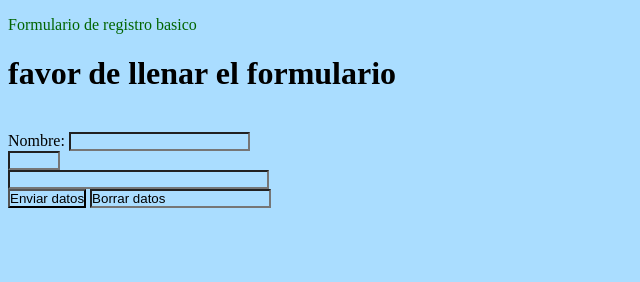
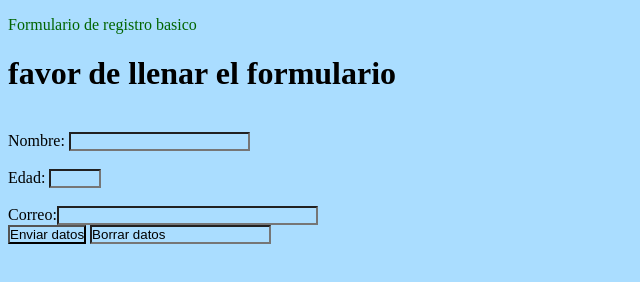
Before and after one commit to Luis-Hernandez11/FORMULARIO, a plain HTML site: page index.html in a window 1280 px wide. Shown: the whole page, without its empty margins (0-640 px from the left). Drawn offline with Linux system fonts and the light colour scheme.

Commit message:
agregamos la accion onsubmit para validar

```diff
--- a/index.html
+++ b/index.html
@@ -10,14 +10,14 @@
 </head>
 
 <body>
-    <form action="" method="get" name="formulario">
+    <form action="" method="get" name="formulario" onsubmit="valida(this)">
         <p>Formulario de registro basico</p>
         <h1>favor de llenar el formulario</h1>
         <br> Nombre: <input type="text" name="nombre" size="20">
         <br>
-        <input type="number" min="00" max="99" name="edad">
+        <br>Edad: <input type="number" min="00" max="99" name="edad">
         <br>
-        <input type="email" name="correo" size="30">
+        <br>Correo:<input type="email" name="correo" size="30">
         <br>
         <input type="submit" value="Enviar datos" name="enviar">
         <input type="resert" value="Borrar datos" name="borrar">
```
